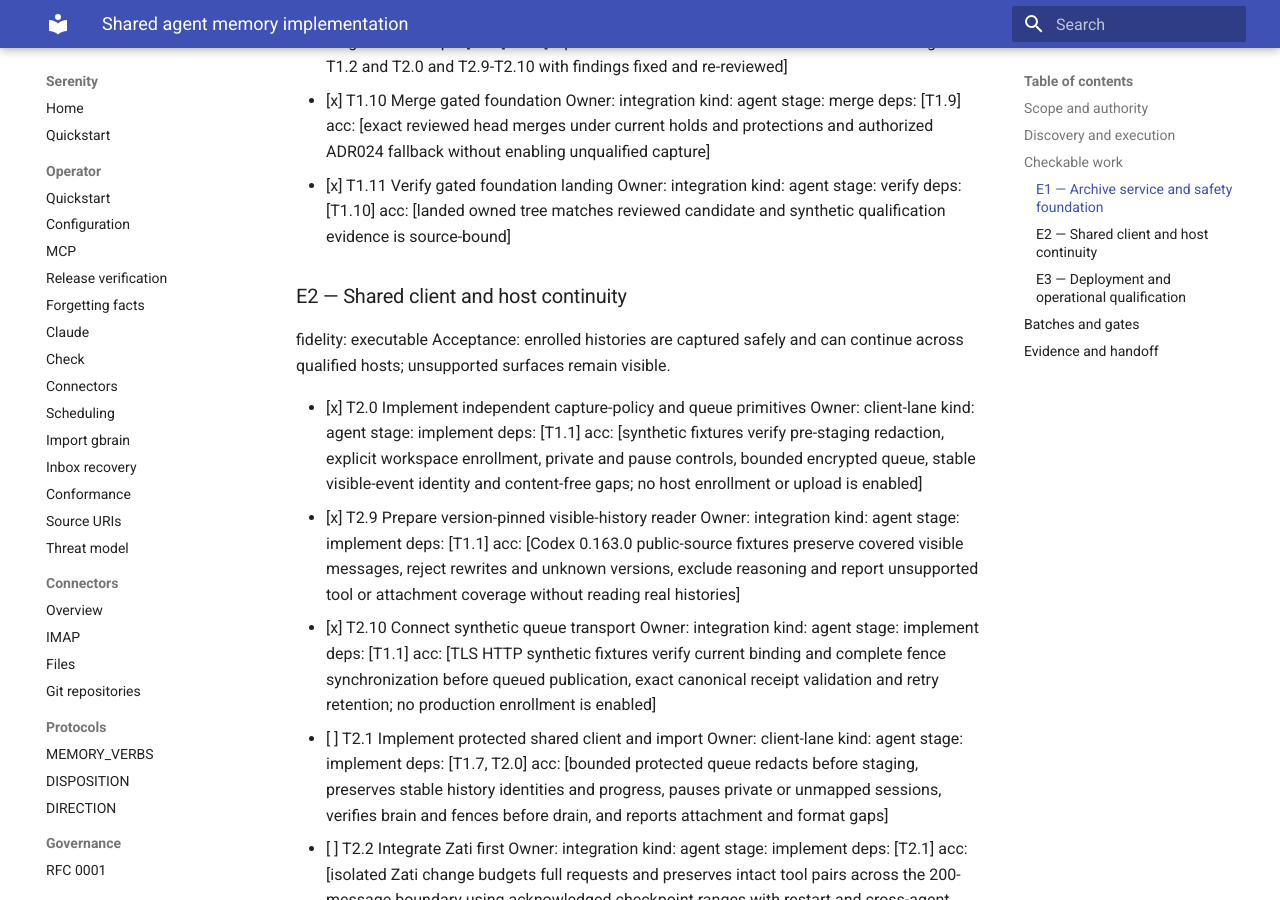
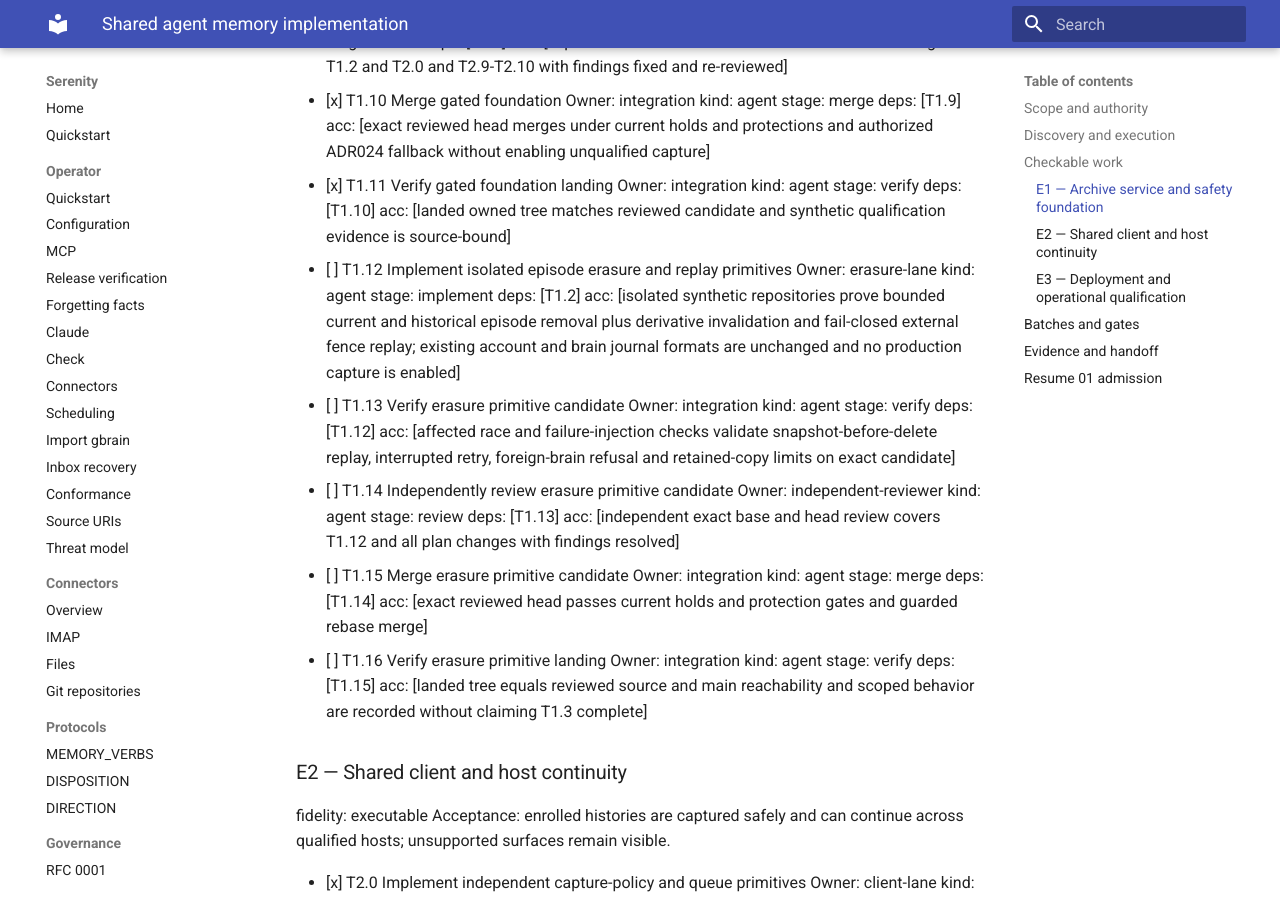
Before and after one commit to sirerun/serenity, an MkDocs documentation site: the page built from docs/plans/shared-agent-memory-implementation-20261016.md, in a window 1280 px wide and 900 px high, scrolled down 1924 px. Built offline with MkDocs 1.6.1 and Material for MkDocs 9.7.7, drawn with Linux system fonts in a browser that asks for light colours; some of the changed text lies outside the part shown.

Commit message:
plan(memory): resume erasure and replay qualification with bounded scope

```diff
--- a/docs/plans/shared-agent-memory-implementation-20261016.md
+++ b/docs/plans/shared-agent-memory-implementation-20261016.md
@@ -2,7 +2,7 @@
 
 ## Scope and authority
 
-Implement RFC 0002 and RFC 0003 at design base 92b785fe6da569fa537b7ec92fb4a14197c8c3ae, preserving ADR027-029 and all existing memory interfaces. Owner explicitly authorizes implementation, independent review, merge and deployment. This attempt ends 2026-10-16 16:20 UTC with coherent checkpoints; unfinished scope remains open. No new infrastructure, unrelated UI, destructive production migration or provider substitution.
+Implement RFC 0002 and RFC 0003 at design base 92b785fe6da569fa537b7ec92fb4a14197c8c3ae, preserving ADR027-029 and all existing memory interfaces. Owner explicitly authorizes implementation, independent review, merge and deployment. The first attempt checkpointed its default-off foundation. Resume 01 runs 2026-10-16 16:58–22:58 UTC, with helpers stopped by 22:55 UTC; unfinished scope remains open. No new infrastructure, unrelated UI, destructive production migration or provider substitution.
 
 Existing Git/file SourceStore and serialized writer remain canonical; SQLite stays derived. Existing authenticated brains/grants remain the isolation boundary. Capture is gated until erasure/replay/restore qualification. No automatic real-history enrollment during qualification. Use synthetic data and explicit capability limits. No project label can authorize a brain. Hosted capture must not be activated before physical erasure and restore fences qualify.
 
@@ -30,6 +30,12 @@
 - [x] T1.9 Independently review gated foundation  Owner: independent-reviewer  kind: agent  stage: review  deps: [T1.8]  acc: [separate reviewer covers exact full candidate including T1.1-T1.2 and T2.0 and T2.9-T2.10 with findings fixed and re-reviewed]
 - [x] T1.10 Merge gated foundation  Owner: integration  kind: agent  stage: merge  deps: [T1.9]  acc: [exact reviewed head merges under current holds and protections and authorized ADR024 fallback without enabling unqualified capture]
 - [x] T1.11 Verify gated foundation landing  Owner: integration  kind: agent  stage: verify  deps: [T1.10]  acc: [landed owned tree matches reviewed candidate and synthetic qualification evidence is source-bound]
+
+- [ ] T1.12 Implement isolated episode erasure and replay primitives  Owner: erasure-lane  kind: agent  stage: implement  deps: [T1.2]  acc: [isolated synthetic repositories prove bounded current and historical episode removal plus derivative invalidation and fail-closed external fence replay; existing account and brain journal formats are unchanged and no production capture is enabled]
+- [ ] T1.13 Verify erasure primitive candidate  Owner: integration  kind: agent  stage: verify  deps: [T1.12]  acc: [affected race and failure-injection checks validate snapshot-before-delete replay, interrupted retry, foreign-brain refusal and retained-copy limits on exact candidate]
+- [ ] T1.14 Independently review erasure primitive candidate  Owner: independent-reviewer  kind: agent  stage: review  deps: [T1.13]  acc: [independent exact base and head review covers T1.12 and all plan changes with findings resolved]
+- [ ] T1.15 Merge erasure primitive candidate  Owner: integration  kind: agent  stage: merge  deps: [T1.14]  acc: [exact reviewed head passes current holds and protection gates and guarded rebase merge]
+- [ ] T1.16 Verify erasure primitive landing  Owner: integration  kind: agent  stage: verify  deps: [T1.15]  acc: [landed tree equals reviewed source and main reachability and scoped behavior are recorded without claiming T1.3 complete]
 
 ### E2 — Shared client and host continuity
 fidelity: executable
@@ -92,3 +98,9 @@
 Reader follow-up: PR387 independently reviewed 9e48b85320e246123daa2ab2d62d95fc4f4df63f and landed efdaf3da592e6fea9ddda453d08abc163400bc3c with equal tree 04b4efa627d11df9910372f24c10d876273f27a0. Nonempty Codex harness metadata and non-null encrypted-message records are excluded with content-free coverage gaps. Focused race/vet/build/static checks passed; these client libraries are not linked into the hosted command. No real host capture or T2.3 completion is inferred.
 
 T3.1-T3.2 evidence: the [delivery receipt](../launch/shared-agent-memory-delivery-2026-10-16.md) records actual sequence 6/source 8242459bc6a8689d81c96d0b66ed7f751a0de090 installation, root signature/state/pair checks, authority version 7 policy/readback/direct-denial evidence, default-off flags, successful postdeployment backup and root verification of the schema 10 fallback against actual state 6. T3.1 qualifies the observed rollback path; no executed production rollback or authenticated recall is claimed. T3.3 remains open because the authorized synthetic production fixture is unavailable. Full capture, erasure/restore and downstream host tasks remain open.
+
+## Resume 01 admission
+
+Fresh origin/main base is 7033342c15bee75aabec16fe56922f7697440d0a. T23.48 and T23.49 claims still exist as of 16:59 UTC with October 1 purposes; PR273 remains open unchanged since September24. These observations establish reserved scopes, not a running worker. Preserve their exclusive lifecycle/deletion/backup paths and journal bytes. T1.12 proceeds in new internal/episodeerase files plus episode-specific store/writer helpers only, using synthetic isolated repositories. A separate external replay abstraction must not reinterpret existing account/brain journal subjects. Integration into activation and managed copies remains T1.3 and requires a compatible reviewed handoff. Do not treat claim age as permission to steal it.
+
+Resume batch: T1.12, one isolated implementer; T1.13–T1.16 delivery gates. Selection remains gpt-6-astra/low/ChatGPT. Parent owns plan, ownership reconciliation, live target refresh and later integration. Actual production deletion, restore and capture remain blocked until full end-to-end gates pass. All existing 28 task IDs and completion evidence are preserved; five bounded delivery rows are added rather than closing partial T1.3. Parent may advance independent host preparation only after a scoped admission update.
```
